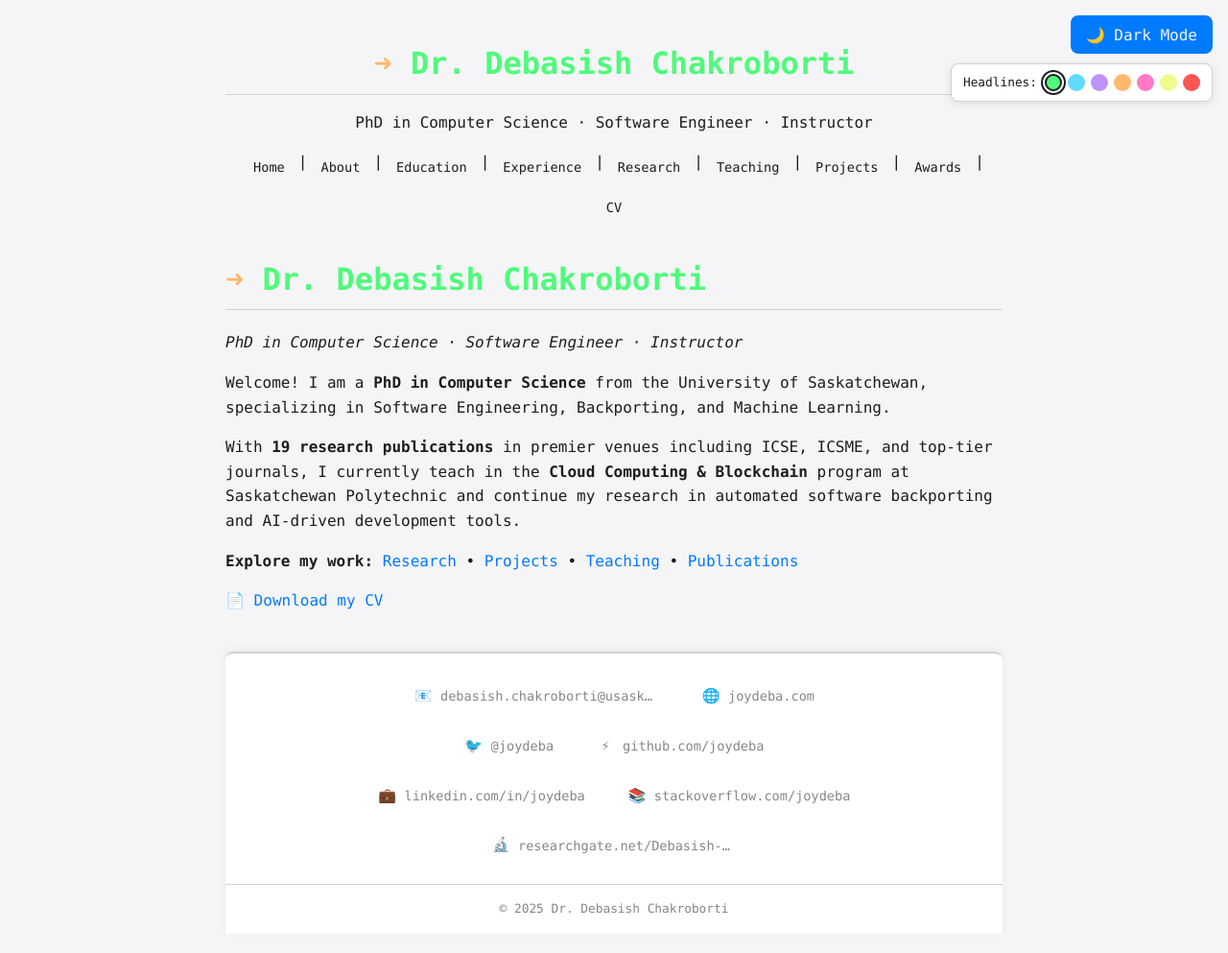
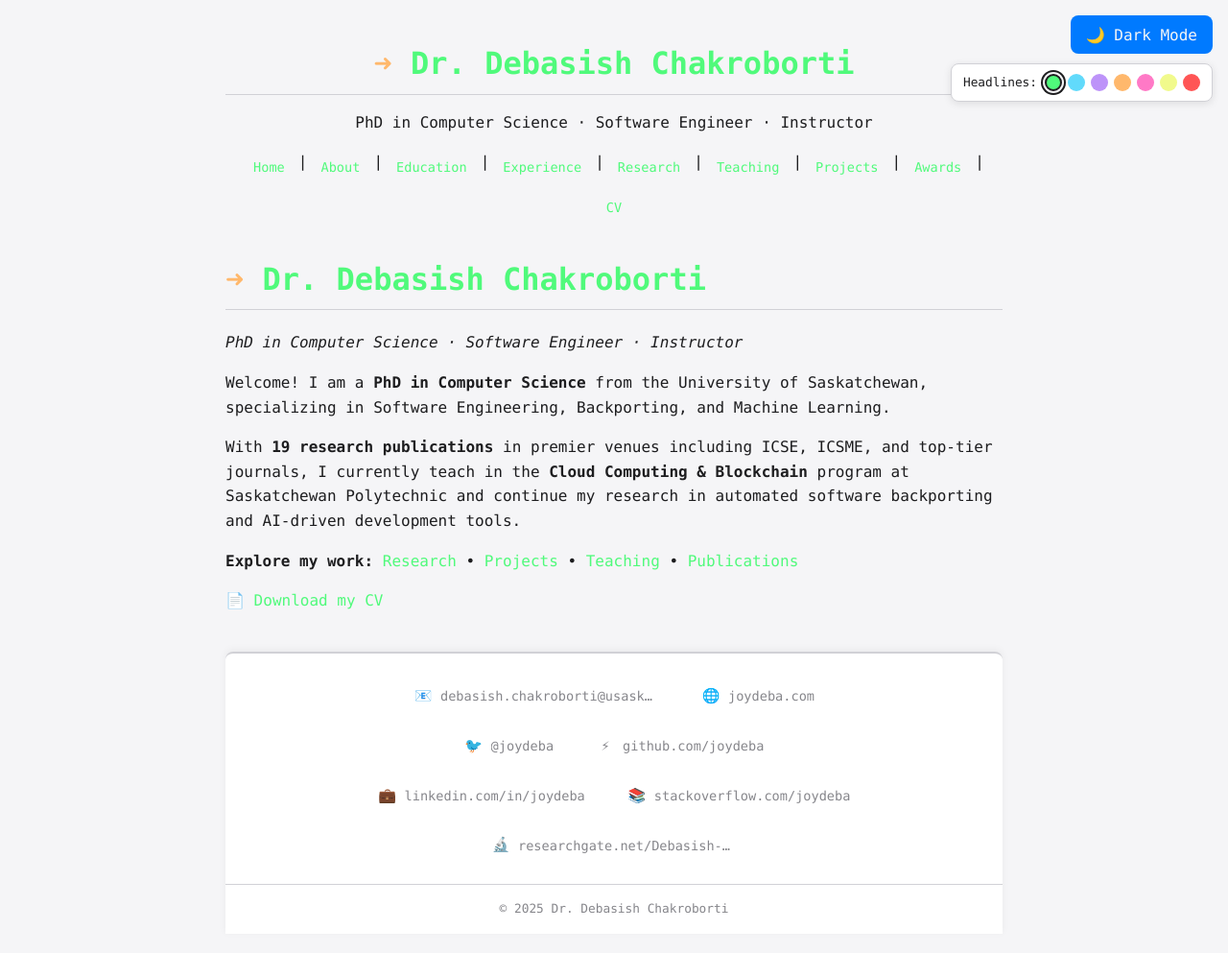
Before and after one commit to joydeba/joydeba.github.io, a Jekyll site: the page built from index.md, in a window 1280 px wide. Shown: the whole page at 96% size. Built offline with Jekyll 4.4.1, drawn with Linux system fonts in a browser that asks for light colours.

Commit message:
Update link colors in CSS to use header text variable for improved consistency and visibility. Adjust hover and focus styles for navigation and footer links to align with the new terminal-style theme.

```diff
--- a/assets/style.css
+++ b/assets/style.css
@@ -57,12 +57,12 @@ body {
 }
 
 a {
-  color: var(--accent);
+  color: var(--header-text);
   text-decoration: none;
 }
 
 a:hover {
-  color: var(--hover-accent);
+  color: var(--terminal-accent);
   text-decoration: underline;
 }
 
@@ -401,7 +401,7 @@ nav::-webkit-scrollbar {
 nav a {
   margin: 2px;
   padding: 6px 8px;
-  color: var(--nav-text);
+  color: var(--header-text);
   border-radius: 6px;
   transition: all 0.3s ease;
   font-size: 0.85rem;
@@ -413,7 +413,7 @@ nav a {
 }
 
 nav a:hover {
-  color: var(--nav-hover);
+  color: var(--terminal-accent);
   background-color: var(--border);
   transform: translateY(-1px);
   -webkit-transform: translateY(-1px);
@@ -431,7 +431,7 @@ nav a:active {
 }
 
 nav a:focus {
-  outline: 2px solid var(--accent);
+  outline: 2px solid var(--header-text);
   outline-offset: 2px;
 }
 
@@ -484,7 +484,7 @@ footer {
 }
 
 .footer-link:hover {
-  color: var(--accent);
+  color: var(--header-text);
   background-color: var(--border);
   transform: translateY(-2px);
   text-decoration: none;
@@ -501,7 +501,7 @@ footer {
 }
 
 .footer-link:focus {
-  outline: 2px solid var(--accent);
+  outline: 2px solid var(--header-text);
   outline-offset: 2px;
 }
 
@@ -574,5 +574,5 @@ section {
 }
 
 .card a {
-  color: #ff79c6;
+  color: var(--header-text);
 }
```
